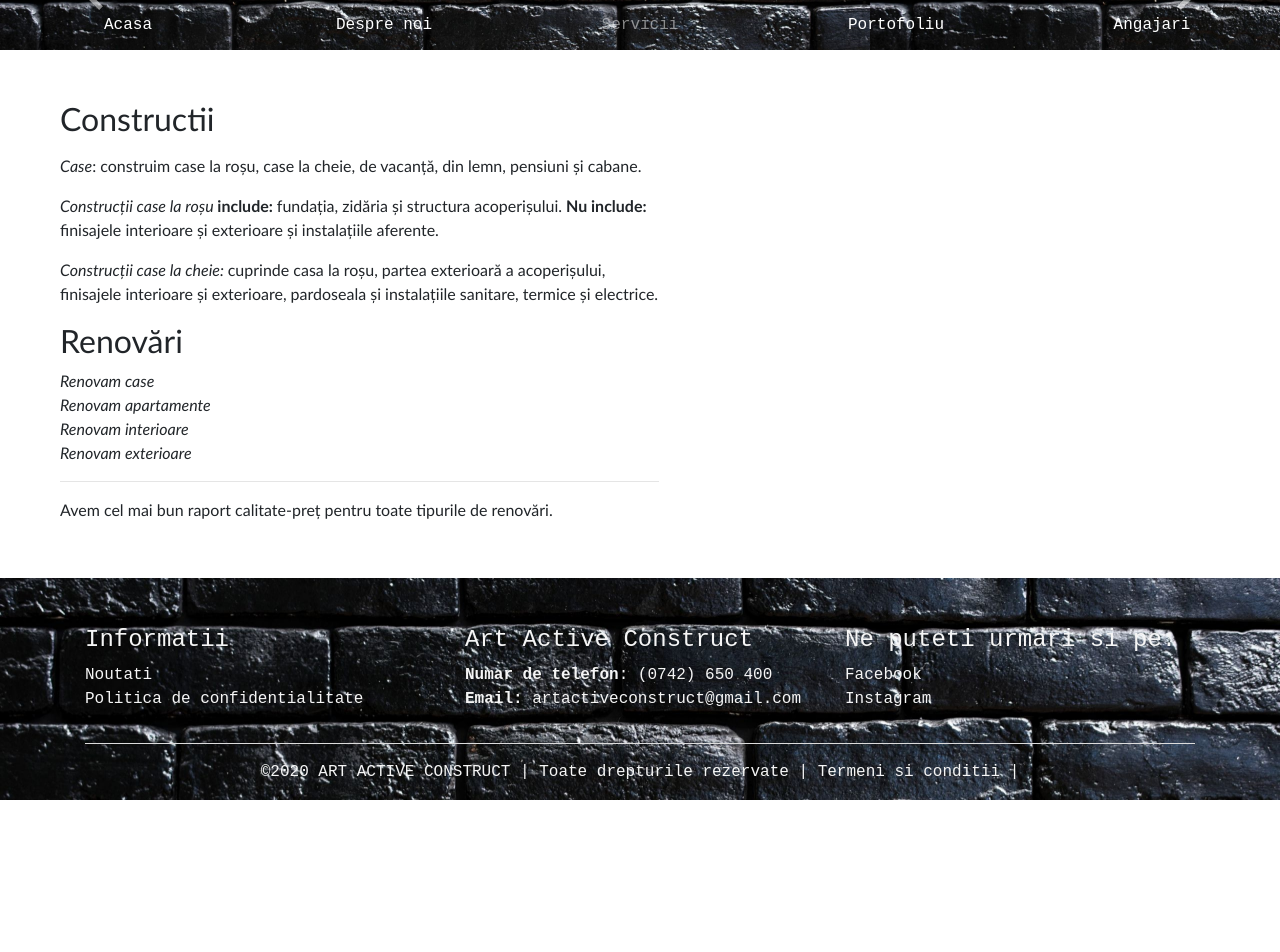
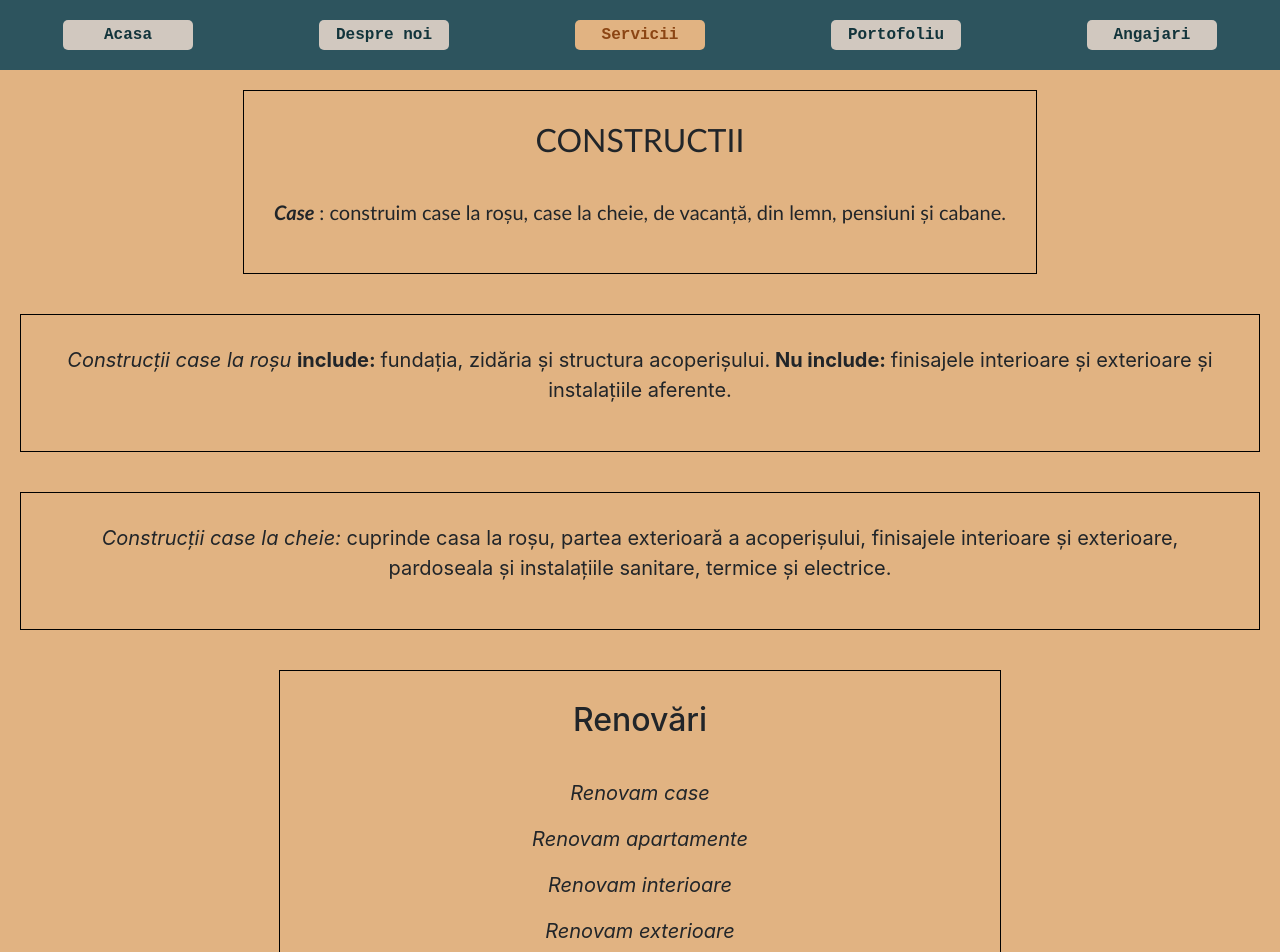
Before and after one commit to Boo1122/ArtActiveConstruct, a React (Create React App) app in the folder art-active-construct/: page /services in a window 1280 px wide. Shown: the top 952 px of the page. Before the commit the page ends 800 px from the top, so only its background shows below. Built offline with nearby package versions, Linux system fonts and the light colour scheme.

Commit message:
project changes

```diff
--- a/art-active-construct/src/App.css
+++ b/art-active-construct/src/App.css
@@ -1,15 +1,17 @@
 body,
 html {
- margin:0;
- width: 100%;
+  margin: 0;
+  width: 100%;
 }
 
 .page-container {
-  display: flex;
-  flex-direction: column;
+  background-color: #e1b382;
+  /* display: flex; */
+  /* flex-direction: column; */
   min-height: 100vh;
 
 }
+
 .content-wrap {
   flex: 1;
 
@@ -17,6 +19,6 @@ html {
 
 
 .color {
-  background-color:rgba(9, 8, 20, 0.972);
+  background-color: rgba(9, 8, 20, 0.972);
   border: 1px solid transparent;
 }
--- a/art-active-construct/src/App.js
+++ b/art-active-construct/src/App.js
@@ -9,7 +9,7 @@ import { ServicesPage } from "./pages/ServicesPage";
 import { AngajariPage } from "./pages/AngajariPage";
 import { Footer } from "./Footer/Footer";
 import './Footer/Footer.css'
-import Carousel from 'react-bootstrap/Carousel';
+
 
 
 
@@ -17,7 +17,7 @@ class App extends Component {
    render() {
      return (
        <div className='page-container'>
-       <Carousel />
+
          <div className='content-wrap'>
          <Router>
           <Header />
--- a/art-active-construct/src/Footer/Footer.css
+++ b/art-active-construct/src/Footer/Footer.css
@@ -1,8 +1,9 @@
 .main-footer {
-    color: whitesmoke;
-    background-image: url('/brick.jpg') ;
+    color: #c89666;
+    /* background-image: url('/brick.jpg') ;
     background-repeat: no-repeat;
-    background-size: cover;
+    background-size: cover; */
+    background-color: #12343b;
     padding-top: 3em;
     position: relative;
     bottom: 0;
@@ -20,5 +21,5 @@
 }
 
 .line-spacing {
-    letter-spacing:5px;
+    letter-spacing: 5px;
 }
--- a/art-active-construct/src/Header/Components/HeaderButtons.css
+++ b/art-active-construct/src/Header/Components/HeaderButtons.css
@@ -1,37 +1,44 @@
-
 .header-button {
   display: flex;
   align-items: center;
   justify-content: center;
-    border-radius: 10px;
-    margin: 0px 10px;
+  border-radius: 5px;
+  margin: 0px auto;
+  padding: 0px auto;
   height: 30px;
-    width: 100px;
+  width: 130px;
   border: 1px solid transparent;
   opacity: 1;
+  background-color: #d1c8bf;
   cursor: default;
   overflow: hidden;
 }
 
-.header-button:hover {
-  border-bottom: 2px solid whitesmoke;
+/* .header-button:hover {
+  border-bottom: 1px groove whitesmoke;
+} */
+
+.header-button.selected {
+  background-color: #e1b382;
+  color: #8B4513;
+
 }
 
-.header-button.selected {
-    opacity: 0.5;
+.header-button {
+  /* margin: 0; */
+  color: #12343b;
+  font-weight: bold;
+  text-decoration: none;
+  justify-content: space-evenly;
 
 }
 
 .header-button p {
   margin: 0;
-    color: white;
-    text-decoration: none;
-    justify-content: space-evenly;
+}
 
 
-  }
-
-  @media screen and (max-width: 580px)  {
+@media screen and (max-width: 580px) {
   .header {
     position: absolute;
     float: left;
--- a/art-active-construct/src/Header/Header.css
+++ b/art-active-construct/src/Header/Header.css
@@ -1,14 +1,14 @@
-
 .header {
     position: sticky;
-    top:0;
+    top: 0;
     flex-wrap: wrap;
     display: flex;
     align-items: center;
     width: 100%;
-    background-image: url('/header.png');
-    height: 50px;
-    justify-content:space-around;
+    height: 70px;
+    background-color: #2d545e;
+    /* background-image:  url('/header.png'); */
+    justify-content: space-around;
     font-family: 'Courier New';
 
 }
--- a/art-active-construct/src/pages/AboutPage.css
+++ b/art-active-construct/src/pages/AboutPage.css
@@ -1,44 +1,28 @@
-.main-container {
-      width: 90%;
+.Container {
+   width: 100%;
+   display: flex;
+   flex-direction: row-reverse;
 }
 
-.article-container {
-   width: 52%;
-   margin: 50px 60px;
-  font-family: 'Gill Sans', 'Gill Sans MT', Calibri, 'Trebuchet MS', sans-serif;
-}
-
-.chunk-zero {
-   }
-
-.chunk-one {
-   }
-
-.chunk-two {
+.section-one {
+   width: 45%;
+   font-family: 'Gill Sans', 'Gill Sans MT', Calibri, 'Trebuchet MS', sans-serif;
+   line-height: 3em;
+   font-size: 20px;
+   margin: 50px;
+   padding: 30px;
+   border: 1px solid black;
 
 }
 
-.chunk-three {
+.section-two {
+   border: 1px solid black;
+   width: 45%;
+   margin: 50px;
+}
 
 
-}
-
-.chunk-four {
-
+.paragraph-one {
+   border-bottom: 4px solid #2d545e;
 
 }
-
-.chunk-five {
-
-
-}
-
-.chunk-six {
-
-
-}
-
-.chunk-seven {
-
-
-}
--- a/art-active-construct/src/pages/AboutPage.jsx
+++ b/art-active-construct/src/pages/AboutPage.jsx
@@ -3,29 +3,34 @@ import './AboutPage.css'
 
 export function AboutPage() {
     return (
-        <div className='main-container'>
+        <div className='Container'>
 
-            <section>
-                <article className='article-container'>
-                    <blockquote className='chunk-zero'>
+            <section className='section-one'>
+
+
+                    <p className='paragraph-one'>
                        <strong> Art Active Construct </strong> este o societate care activează în domeniul Construcțiilor civile, industriale și agricole.
-                    </blockquote>
-            <hr className='line'/>
-                    <blockquote className='chunk-one'>
+                    </p>
+
+                    <p className='paragraph-two'>
                       Domeniile principale de activitate sunt lucrările de structura și zidărie,
                       executate cu personal calificat si cu experienta vasta in domeniu.
-                    </blockquote>
+                    </p>
 
 
 
-                    <blockquote className='chunk-seven'>
+                    <p className='paragraph-three'>
+                        Oferim seriozitate, profesionalism, respectăm termenii contractuali de începere și finalizare a lucrărilor.
 
-                        Oferim seriozitate, profesionalism, respectăm termenii contractuali de începere și finalizare a lucrărilor.
-                        Apelați cu încredere la echipa noastră!
-                    </blockquote>
-                </article>
+                       <p>
+                        <strong>
+                            Apelați cu încredere la echipa noastră!
+
+                        </strong>
+                        </p>
+                         </p>
             </section>
-
+            <section className='section-two'></section>
         </div>
     )
 }
--- a/art-active-construct/src/pages/HomePage.jsx
+++ b/art-active-construct/src/pages/HomePage.jsx
@@ -1,5 +1,4 @@
 import React, { Component } from 'react';
-import Carousel from 'react-bootstrap/Carousel';
 
  export class HomePage extends Component {
 
@@ -7,45 +6,7 @@ render() {
         return (
             <div className='page home-page'>
 
-  <Carousel>
-    <Carousel.Item>
-      <img
-        className="d-block w-100"
-        src="c.jpeg"
-        alt="First slide"
-      />
-      <Carousel.Caption>
-        <h3>First slide label</h3>
-        <p>Nulla vitae elit libero, a pharetra augue mollis interdum.</p>
-      </Carousel.Caption>
-    </Carousel.Item>
-    <Carousel.Item>
-      <img
-        className="d-block w-100"
-        src="c.jpeg"
-        alt="Second slide"
-      />
-
-        <Carousel.Caption>
-        <h3>Fourth</h3>
-        <p>Lorem ipsum dolor sit amet, consectetur adipiscing elit.</p>
-      </Carousel.Caption>
-    </Carousel.Item>
-    <Carousel.Item>
-      <img
-        className="d-block w-100"
-        src="c.jpeg"
-        alt="Third slide"
-      />
-
-      <Carousel.Caption>
-        <h3>Third slide label</h3>
-        <p>
-          Praesent commodo cursus magna, vel scelerisque nisl consectetur.
-        </p>
-      </Carousel.Caption>
-    </Carousel.Item>
-  </Carousel>
+                asdadadsa
 
             </div>
         );
--- a/art-active-construct/src/pages/ServicesPage.css
+++ b/art-active-construct/src/pages/ServicesPage.css
@@ -1,15 +1,51 @@
 .main-container {
-    width: 90%;
-    padding-top:150px;
+    width: 100%;
+    display: flex;
+    justify-content: space-evenly;
+    flex-wrap: wrap;
+    font-size: 20px;
+    text-align: center;
+
 
 }
 
-.article-container {
- width: 52%;
- margin: 50px 60px;
- font-family: 'Gill Sans', 'Gill Sans MT', Calibri, 'Trebuchet MS', sans-serif;
+.construction {
+    text-align: center;
 }
 
-.section {
-    margin-left: 100px;
+.section-three {
+    margin: 20px;
+    padding: 30px;
+    font-family: 'Gill Sans', 'Gill Sans MT', Calibri, 'Trebuchet MS', sans-serif;
+    border: 1px solid black;
 }
+
+.section-four {
+    border: 1px solid black;
+    margin: 20px;
+    padding: 30px;
+}
+
+.section-five {
+    border: 1px solid black;
+    margin: 20px;
+    padding: 30px;
+
+}
+
+.section-six {
+    border: 1px solid black;
+    margin: 20px;
+    padding: 30px;
+
+}
+
+.section-seven {
+    border: 1px solid black;
+    margin-top: 300px;
+    padding: 30px;
+    width: 650px;
+    height: 500px;
+    margin: 20px;
+
+}
--- a/art-active-construct/src/pages/ServicesPage.jsx
+++ b/art-active-construct/src/pages/ServicesPage.jsx
@@ -1,49 +1,65 @@
 import React from 'react'
+import './ServicesPage.css'
 
 export  function ServicesPage() {
     return (
         <div className='main-container'>
 
-            <section className='section'>
-                <article className='article-container'>
+            <section className='section-three'>
 
+                    <p className='para-one'>
+        <h2 className='construction'>CONSTRUCTII</h2>
+        <br/>
+                       <strong> <em>Case</em> </strong>: construim case la roșu, case la cheie, de vacanță, din lemn, pensiuni și cabane.
+                    </p>
 
-              <blockquote className='chunk-two'>
-                       <h2>Constructii</h2>
-                    </blockquote>
-
-                    <blockquote className='chunk-three'>
-                       <em>Case</em>: construim case la roșu, case la cheie, de vacanță, din lemn, pensiuni și cabane.
-                    </blockquote>
-
-                    <blockquote className='chunk-four'>
-                        <em> Construcții case la roșu </em><strong> include: </strong> fundația, zidăria și structura acoperișului.
+            </section>
+                <section className='section-four'>
+                    <p className='para-two'>
+                        <em> Construcții case la roșu </em> <strong> include: </strong> fundația, zidăria și structura acoperișului.
                        <strong> Nu include: </strong> finisajele interioare și exterioare și instalațiile aferente.
 
-                    </blockquote>
+                    </p>
 
-                    <blockquote className='chunk-five'>
+                </section>
+
+                <section className='section-five'>
+                     <p className='para-three'>
                          <em> Construcții case la cheie: </em>cuprinde casa la roșu, partea exterioară a acoperișului, finisajele interioare și exterioare,
                           pardoseala și instalațiile sanitare, termice și electrice.
-                    </blockquote>
+                    </p>
+                </section>
 
-                    <blockquote className='chunk-six'>
+                <section className='section-six'>
 
                         <h2> Renovări</h2>
+                        <br/>
 
+                        <p>
                         <em>Renovam case</em>
+                        </p>
+
+                        <p>
+                        <em>Renovam apartamente</em>
+                        </p>
+
+                        <p>
+                        <em>Renovam interioare</em>
+                        </p>
+
+                        <p>
+                        <em>Renovam exterioare</em>
+                        </p>
+
                         <br/>
-                        <em>Renovam apartamente</em>
-                        <br/>
-                        <em>Renovam interioare</em>
-                        <br/>
-                        <em>Renovam exterioare</em>
-                        <hr/>
+
+                        <p>
                         Avem cel mai bun raport calitate-preț pentru toate tipurile de renovări.
-                    </blockquote>
+                        </p>
 
-                </article>
-            </section>
+                </section>
+                <section className='section-seven'></section>
+
         </div>
     )
 }
```
Also changed, not shown: art-active-construct/src/Header/Components/HeaderButtons.jsx (+8 -3 lines). Lines whose indentation alone changed are shown as unchanged.
